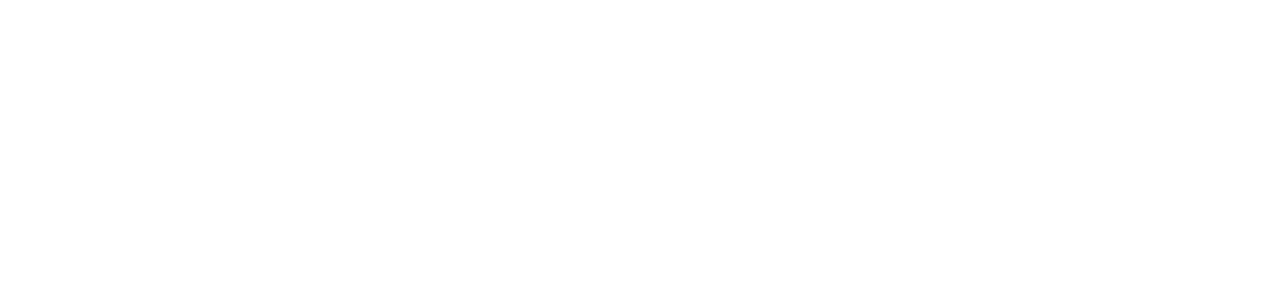
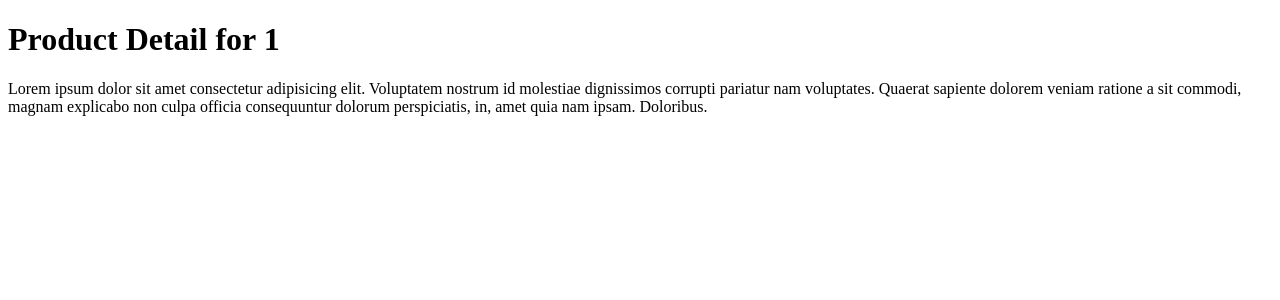
Before and after one commit to Harun1804/belajar-nuxt-3, a Nuxt app: page /products/1 in a window 1280 px wide. Before the commit this address had no page. Shown: the top 300 px of the page. Built offline with nearby package versions, Linux system fonts and the light colour scheme.

Commit message:
route params

```diff
--- /dev/null
+++ b/pages/products/[id].vue
@@ -0,0 +1,14 @@
+<template>
+  <div>
+    <h1>Product Detail for {{ id }}</h1>
+    <p>Lorem ipsum dolor sit amet consectetur adipisicing elit. Voluptatem nostrum id molestiae dignissimos corrupti pariatur nam voluptates. Quaerat sapiente dolorem veniam ratione a sit commodi, magnam explicabo non culpa officia consequuntur dolorum perspiciatis, in, amet quia nam ipsam. Doloribus.</p>
+  </div>
+</template>
+
+<script setup>
+const { id } = useRoute().params
+</script>
+
+<style scoped>
+
+</style>
```
